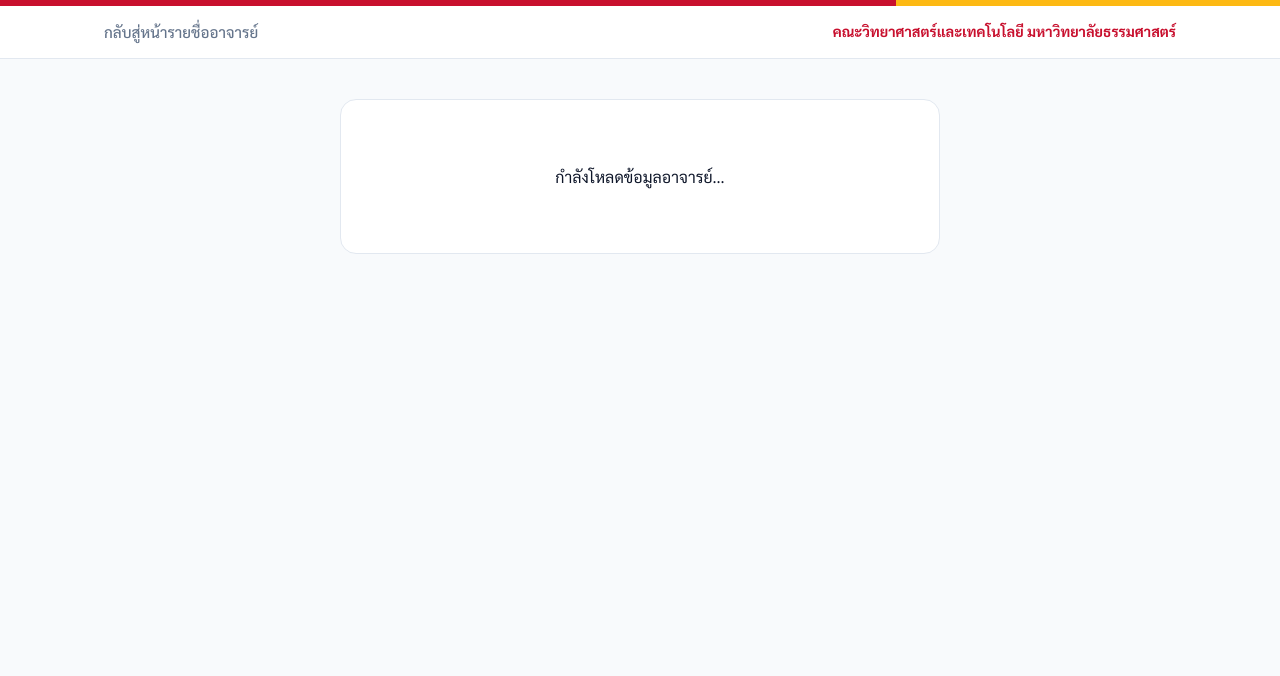
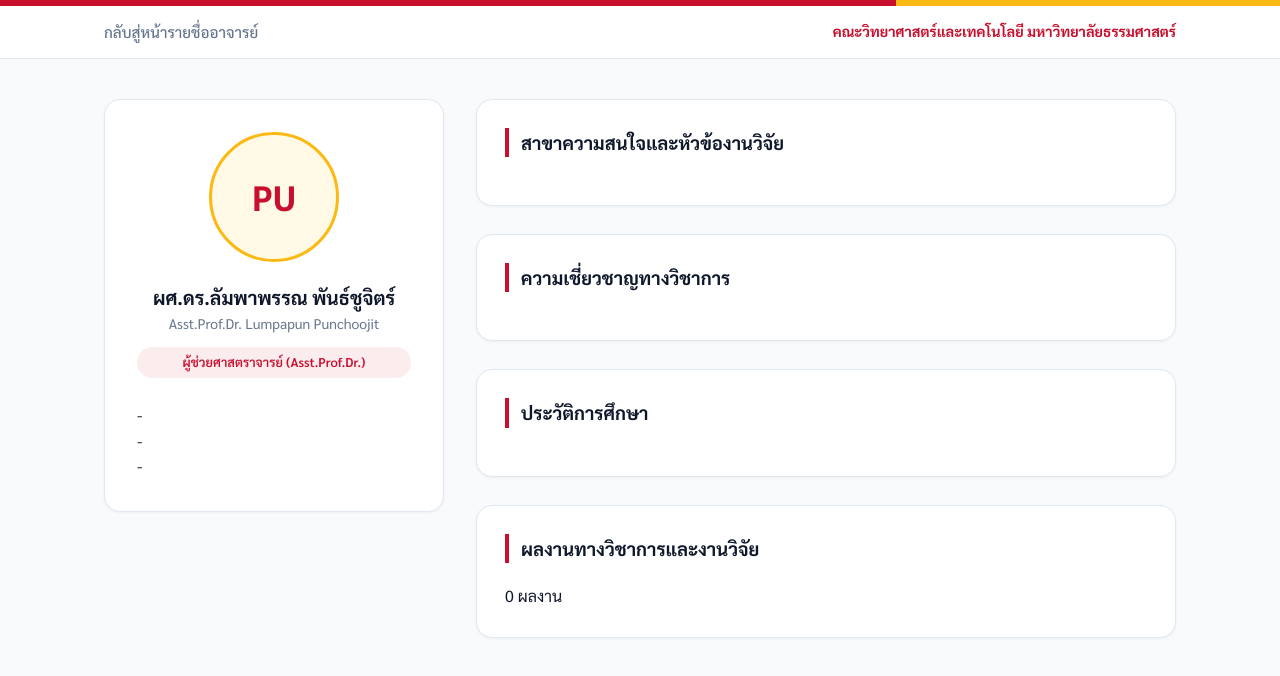
Before and after one commit to Natthaphon670/CS361_G650-14, a plain HTML site: page profile.html in a window 1280 px wide. Drawn offline with Linux system fonts and the light colour scheme.

Commit message:
feat(profile): dynamic json fetching and url param parsing

```diff
--- a/profile.html
+++ b/profile.html
@@ -74,6 +74,6 @@
       </section>
     </div>
   </main>
-
+  <script src="profile.js"></script>
 </body>
 </html>
--- /dev/null
+++ b/profile.js
@@ -0,0 +1,44 @@
+document.addEventListener('DOMContentLoaded', () => {
+  const urlParams = new URLSearchParams(window.location.search);
+  const facultyId = urlParams.get('id') || 'prof_001';
+
+  const loadingState = document.getElementById('loading-state');
+  const mainContent = document.getElementById('main-content');
+
+  fetch('faculties.json')
+    .then(res => {
+      if (!res.ok) throw new Error('Network error');
+      return res.json();
+    })
+    .then(data => {
+      const faculty = data.find(f => f.faculty_id === facultyId);
+      if (!faculty) {
+        loadingState.innerHTML = `<p style="color: var(--tu-red);">ไม่พบข้อมูลอาจารย์รหัส: ${escapeHtml(facultyId)}</p>`;
+        return;
+      }
+      renderFacultyBasic(faculty);
+    })
+    .catch(err => {
+      console.error(err);
+      loadingState.innerHTML = `<p style="color: var(--tu-red);">เกิดข้อผิดพลาดในการโหลดข้อมูล</p>`;
+    });
+
+  function renderFacultyBasic(f) {
+    document.title = `${f.name_th} | มหาวิทยาลัยธรรมศาสตร์`;
+    document.getElementById('f-name-th').textContent = f.name_th || '-';
+    document.getElementById('f-name-en').textContent = f.name_en || '-';
+    document.getElementById('f-position').textContent = f.academic_position || 'อาจารย์';
+
+    const initials = f.name_en ? f.name_en.split(' ').pop().substring(0, 2).toUpperCase() : 'TU';
+    document.getElementById('f-avatar').textContent = initials;
+
+    loadingState.style.display = 'none';
+    mainContent.style.display = 'grid';
+  }
+
+  function escapeHtml(str) {
+    return String(str || '').replace(/[&<>"']/g, match => ({
+      '&': '&amp;', '<': '&lt;', '>': '&gt;', '"': '&quot;', "'": '&#39;'
+    })[match]);
+  }
+});
```
Also changed, not shown: index.html (renamed from homepage.html, +1 -1 lines).
